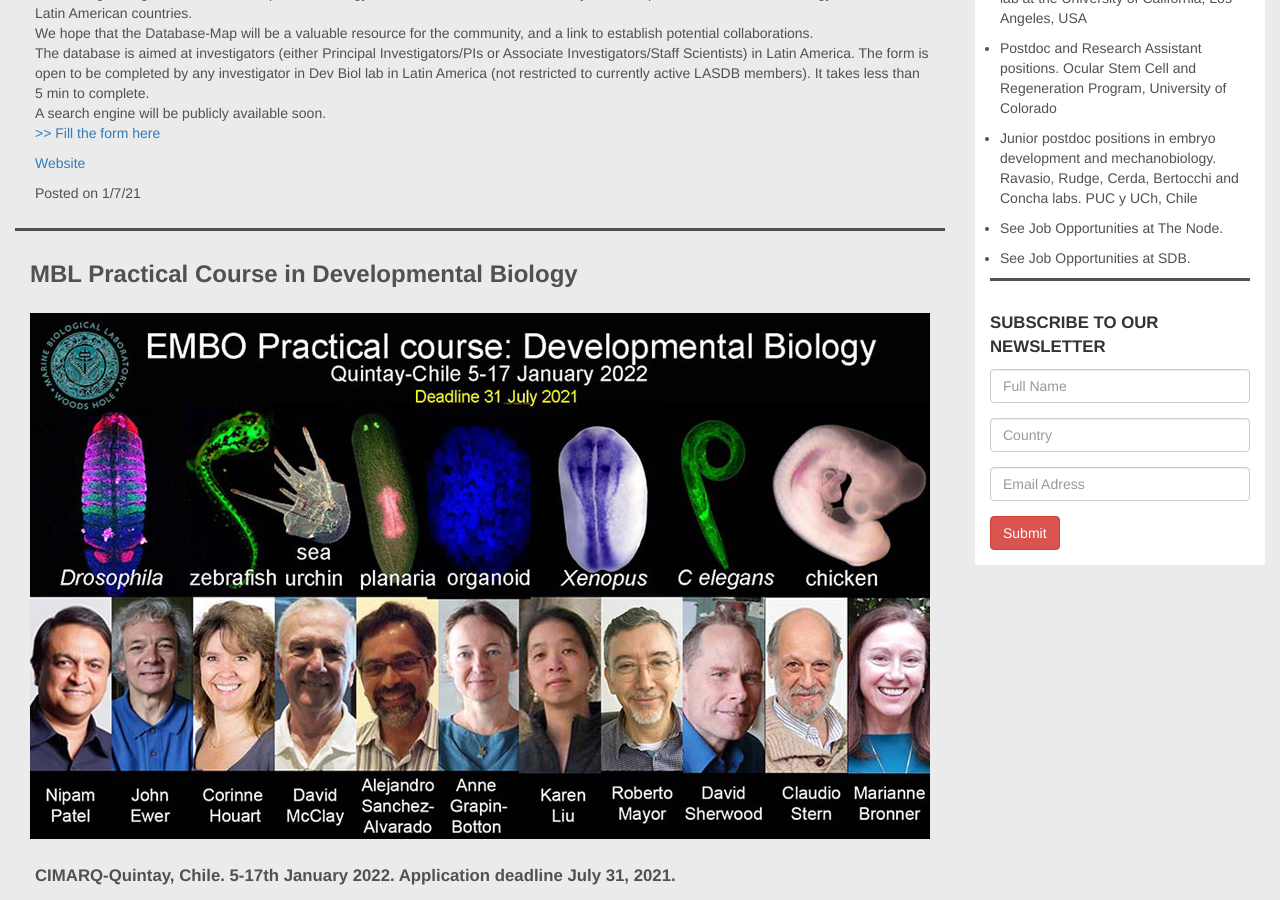
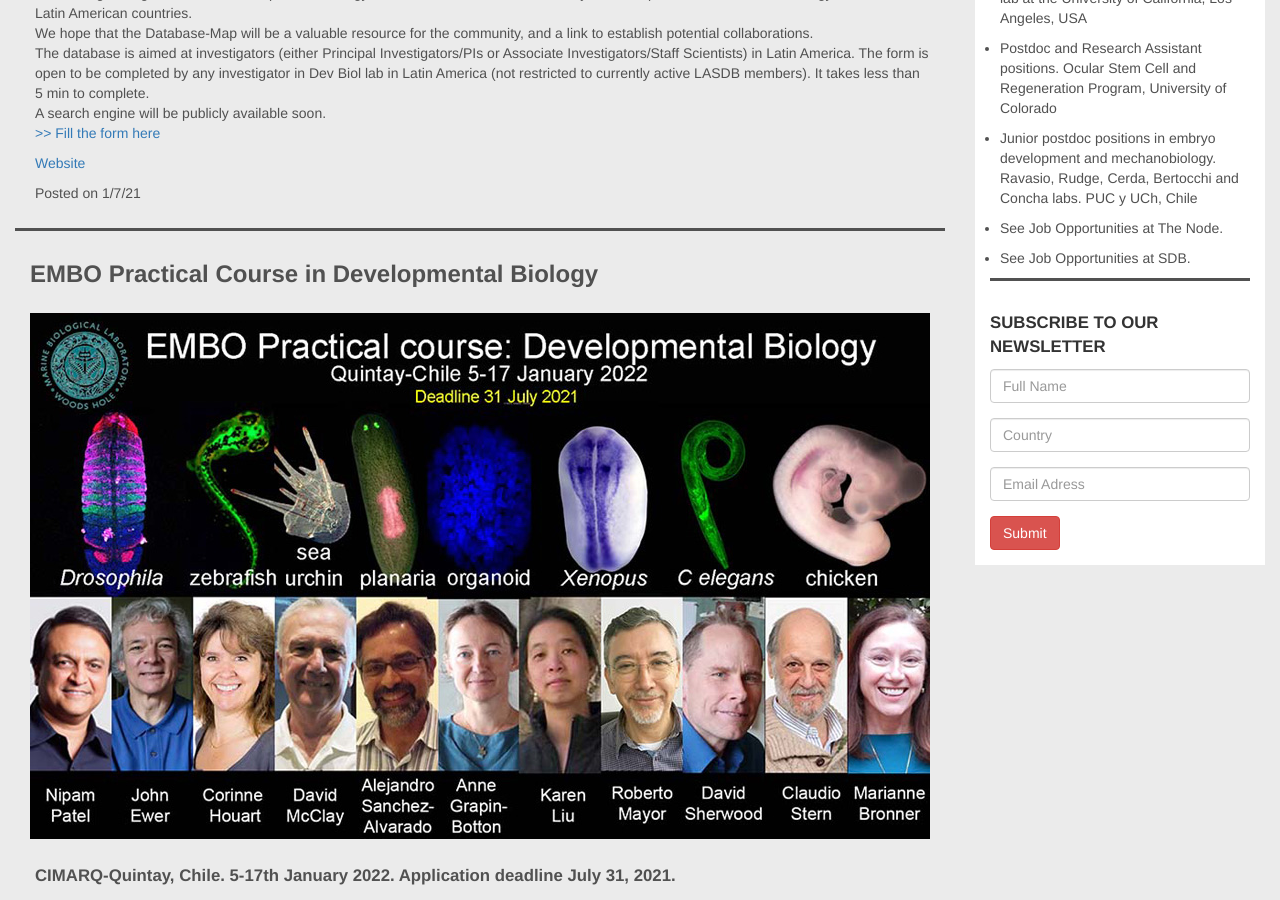
Before and after one commit to lasdb/lasdb.github.io, a Jekyll site: the page built from _posts/2000-01-01-news.markdown, in a window 1280 px wide and 900 px high, scrolled down 693 px. Built offline with Jekyll 4.4.1, drawn with Linux system fonts in a browser that asks for light colours; nearby versions of some CDN libraries.

Commit message:
Update 2000-01-01-news.markdown

```diff
--- a/_posts/2000-01-01-news.markdown
+++ b/_posts/2000-01-01-news.markdown
@@ -18,7 +18,7 @@
     imageBg: '../img/news/map-bg.jpg'
     URL: 'https://lasdb-development.org/pages/LatAm_DevBiol_labs_map.html'
 
-  - title: 'MBL Practical Course in Developmental Biology'
+  - title: 'EMBO Practical Course in Developmental Biology'
     date: '8/2/21'
     subtitle: 'CIMARQ-Quintay, Chile. 5-17th January 2022. Application deadline July 31, 2021.'
     body: 'New edition of the Quintay Dev Biol Course! The course is aimed for advanced graduate students and postdoctoral fellows who seek a broad view of the modern issues of Developmental Biology and consists of intensive laboratory work and lectures. Deadline: 31st July 2021. Travel fellowships will be available. The course is an official activity of LASDB, hosted by Universidad Andres Bello and co-organized by Universidad Andres Bello and the Centro Interdisciplinario de Neurosciences de Valparaiso, Universidad de Valparaiso. <br>
```
